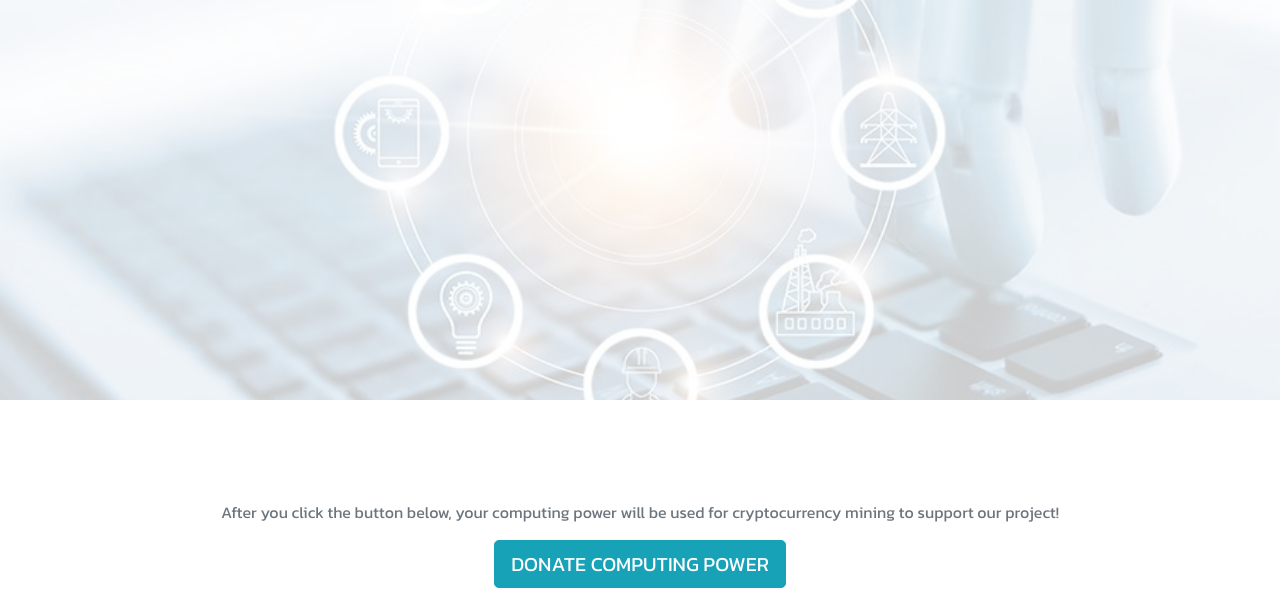
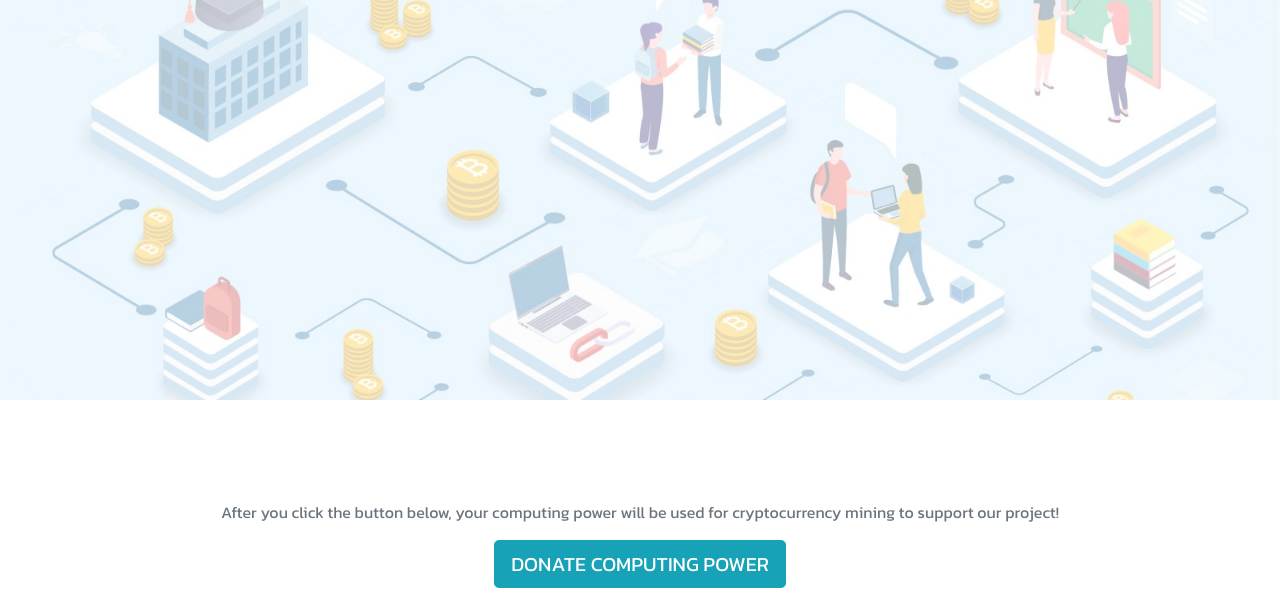
Before and after one commit to freebpmnquality/freebpmnquality.github.io, a PHP site: page /donate.html in a window 1280 px wide. Shown: the part 56-655 px from the top of the page. Run offline with PHP 8.4, Linux system fonts and the light colour scheme; some libraries are stand-ins or nearby versions.

Commit message:
Change donate banner.

```diff
--- a/css/js-bmpai.css
+++ b/css/js-bmpai.css
@@ -42,7 +42,7 @@ body {
 }
 
 #donate-banner {
-    background-image: url("/images/bg-3.png");
+    background-image: url("/images/bg-6.png");
     background-position: center;
     background-repeat: no-repeat;
     background-size: cover;
```
Also changed, not shown: images/bg-6.png (added).
